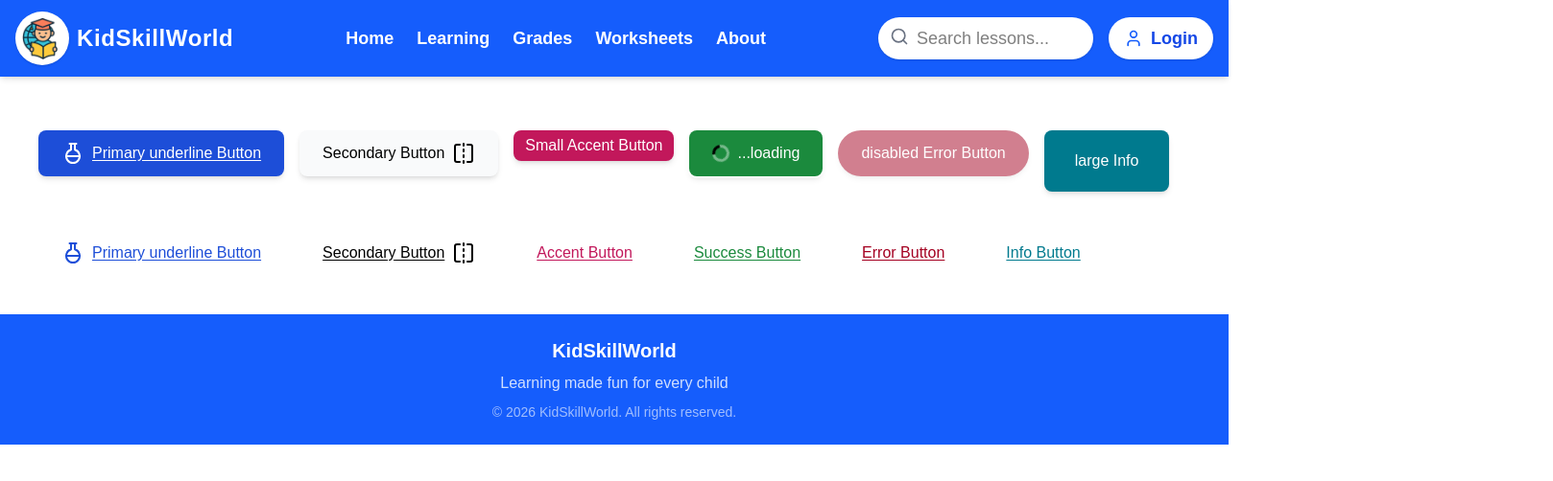
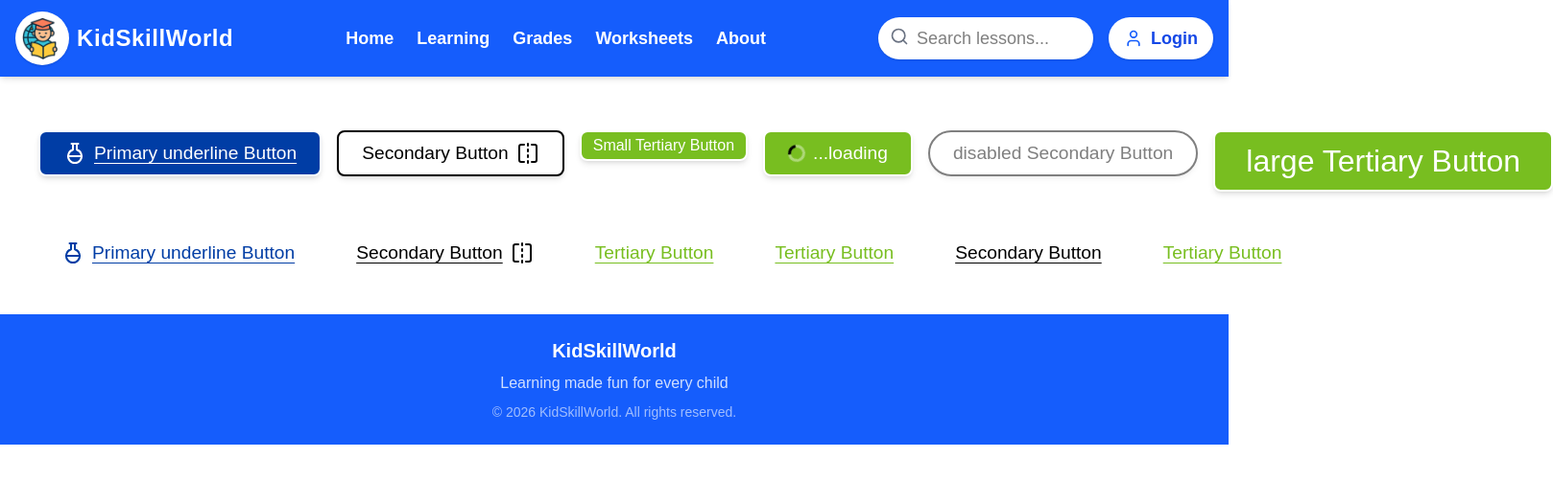
Before and after one commit to adhriton25/kidskillworld, a Next.js app: page /test/componenet in a window 1280 px wide. Shown: the top 502 px of the page at 96% size, 1618 px wide, since content can reach past the window. Built offline with nearby package versions, Linux system fonts and the light colour scheme.

Commit message:
fix: button

```diff
--- a/app/test/componenet/page.tsx
+++ b/app/test/componenet/page.tsx
@@ -20,17 +20,17 @@ export default function ComponentGallery() {
         >
           Secondary Button
         </Button>
-        <Button variant="accent"  size="sm">
-          Small Accent Button
+        <Button variant="tertiary"  size="sm">
+          Small Tertiary Button
         </Button>
-        <Button variant="success" mode="loading"  selected>
-          selected Success Button
+        <Button variant="tertiary" mode="loading" >
+          selected Tertiary Button
         </Button>
-        <Button variant="error" mode="button" shape="rounded" disabled>
-          disabled Error Button
+        <Button variant="secondary" mode="button" shape="rounded" disabled>
+          disabled Secondary Button
         </Button>
-        <Button variant="info" mode="button" size="lg">
-          large Info
+        <Button variant="tertiary" mode="button" size="lg">
+          large Tertiary Button
         </Button>
       </div>
       <div className="m-10 flex  gap-4">
@@ -51,17 +51,17 @@ export default function ComponentGallery() {
         >
           Secondary Button
         </Button>
-        <Button variant="accent" mode="button" isLinkButton>
-          Accent Button
+        <Button variant="tertiary" mode="button" isLinkButton>
+          Tertiary Button
         </Button>
-        <Button variant="success" mode="button" isLinkButton>
-          Success Button
+        <Button variant="tertiary" mode="button" isLinkButton>
+          Tertiary Button
         </Button>
-        <Button variant="error" mode="button" isLinkButton>
-          Error Button
+        <Button variant="secondary" mode="button" isLinkButton>
+          Secondary Button
         </Button>
-        <Button variant="info" mode="button" isLinkButton = {true} href="/learning">
-          Info Button
+        <Button variant="tertiary" mode="button" isLinkButton>
+          Tertiary Button
         </Button>
       </div>
     </>
--- a/components/Base/Button.tsx
+++ b/components/Base/Button.tsx
@@ -1,14 +1,7 @@
 import React from "react";
 import clsx from "clsx";
 
-type ButtonVariant =
-  | "primary"
-  | "secondary"
-  | "accent"
-  | "success"
-  | "warning"
-  | "error"
-  | "info";
+type ButtonVariant = "primary" | "secondary" | "tertiary";
 
 type ButtonShape = "square" | "rounded";
 type ButtonMode = "button" | "loading";
@@ -20,7 +13,6 @@ interface ButtonProps {
   shape?: ButtonShape;
   size?: ButtonSize;
   disabled?: boolean;
-  selected?: boolean;
   showUnderline?: boolean;
   className?: string;
   children?: React.ReactNode;
@@ -42,13 +34,21 @@ interface ButtonProps {
 
 // Variant tokens
 const VARIANTS = {
-  primary: { bg: "var(--btn-primary)", text: "var(--white)" },
-  secondary: { bg: "var(--btn-secondary)", text: "var(--black)" },
-  accent: { bg: "var(--btn-accent)", text: "var(--white)" },
-  success: { bg: "var(--btn-success)", text: "var(--white)" },
-  warning: { bg: "var(--btn-warning)", text: "var(--black)" },
-  error: { bg: "var(--btn-error)", text: "var(--white)" },
-  info: { bg: "var(--btn-info)", text: "var(--white)" },
+  primary: {
+    bg: "var(--ksw-color-action-primary-default)",
+    text: "var(--white)",
+    hover: "var(--ksw-color-action-primary-active)",
+  },
+  secondary: {
+    bg: "var(--ksw-color-action-secondary-default)",
+    text: "var(--black)",
+    hover: "var(--ksw-color-action-secondary-active)",
+  },
+  tertiary: {
+    bg: "var(--ksw-color-action-tertiary-default)",
+    text: "var(--white)",
+    hover: "var(--ksw-color-action-tertiary-active)",
+  },
 } as const;
 
 const SHAPES = {
@@ -57,9 +57,9 @@ const SHAPES = {
 } as const;
 
 const SIZES = {
-  sm: "px-3 py-1 h-8",
-  md: "px-6 py-3 h-12",
-  lg: "px-8 py-4 h-16",
+  sm: "px-3 py-1 h-8 text-[1rem] ",
+  md: "px-6 py-3 h-12 text-[1.2rem] ",
+  lg: "px-8 py-4 h-16 text-[2rem]",
 } as const;
 
 export const Button: React.FC<ButtonProps> = ({
@@ -68,7 +68,6 @@ export const Button: React.FC<ButtonProps> = ({
   shape = "square",
   size = "md",
   disabled = false,
-  selected = false,
   showUnderline = false,
   className,
   children,
@@ -87,22 +86,25 @@ export const Button: React.FC<ButtonProps> = ({
   const variantType = VARIANTS[variant];
 
   // Text color logic
-  const textColor = variant === "secondary" ? variantType.text : isLinkButton
-    ? variantType.bg
-    : variantType.text;
+  const textColor =
+    variant === "secondary"
+      ? variantType?.text
+      : isLinkButton
+        ? variantType?.bg
+        : variantType?.text;
 
   // Base classes
   const classes = clsx(
     "font-medium inline-flex items-center justify-center gap-2 whitespace-nowrap cursor-pointer",
-    "focus:outline-none focus:ring-2 focus:ring-[var(--color-accent)]",
+    "font-bold transition duration-200 ease-in-out ",
+    isLinkButton ? "" : "border-2",
     SIZES[size],
     isLinkButton
-      ? "bg-transparent underline underline-offset-2 shadow-none"
+      ? "bg-transparent underline underline-offset-4 shadow-none"
       : `${SHAPES[shape]} shadow-md`,
     disabled && "opacity-50 pointer-events-none",
-    selected && "ring-2 ring-[var(--color-accent)]",
-    showUnderline && "underline underline-offset-2",
-    className
+    showUnderline && "underline underline-offset-4",
+    className,
   );
 
   return (
@@ -114,7 +116,7 @@ export const Button: React.FC<ButtonProps> = ({
       onKeyDown={onKeyDown}
       className={classes}
       style={{
-        backgroundColor: isLinkButton ? "transparent" : variantType.bg,
+        backgroundColor: isLinkButton ? "transparent" : variantType?.bg,
         color: textColor,
       }}
     >
--- a/styles/_colors.scss
+++ b/styles/_colors.scss
@@ -3,7 +3,7 @@
   --deep-blue: #0047ab;
   --vivid-orange: #d35400;
   --hot-pink: #c2185b;
-  --emerald-green: #1b8a3d;
+  --emerald-green:    #78be20;
   --golden-yellow: #b88600;
   --firebrick-red: #a40021;
   --teal-blue: #007a8e;
@@ -13,7 +13,14 @@
   --white: #ffffff;
   --black: #000000;
 
-  --ksw-theme-blue: #1d4ed8;
+ --ksw-color-action-primary-active:#001d5a;
+ --ksw-color-action-primary-default:#003DA5;
+
+ --ksw-color-action-secondary-active:#003DA5;
+ --ksw-color-action-secondary-default:#ffffff;
+
+ --ksw-color-action-tertiary-active:#487815;
+ --ksw-color-action-tertiary-default:#78be20;
 
   --blue-50: #eff6ff;
   --blue-100: #dbeafe;
@@ -39,16 +46,6 @@
 
 
 
-
-  /* BUTTON COLORS */
-  --btn-primary: var(--ksw-theme-blue);
-  --btn-secondary: var(--gray-50);
-  --btn-accent: var(--hot-pink);
-  --btn-success: var(--emerald-green);
-  --btn-warning: var(--golden-yellow);
-  --btn-error: var(--firebrick-red);
-  --btn-info: var(--teal-blue);
-
   /* TEXT COLORS */
   --white: #ffffff;
   --black: #000000;
@@ -63,10 +60,6 @@
   --space-md: 0.75rem;
   --space-lg: 1rem;
   /* BUTTON COLORS */
-
-
-
-
 
 
   // Text & Background
```
